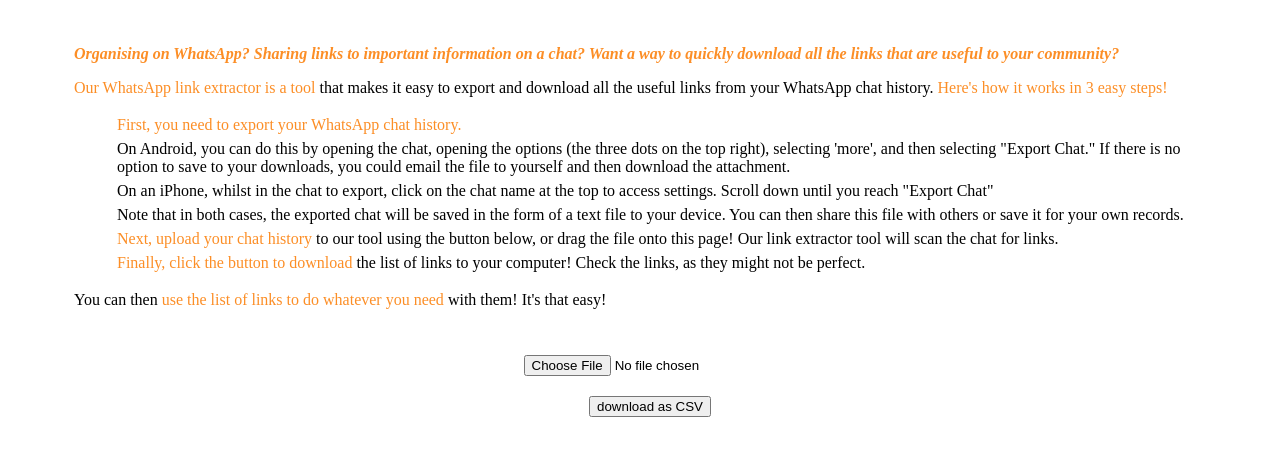
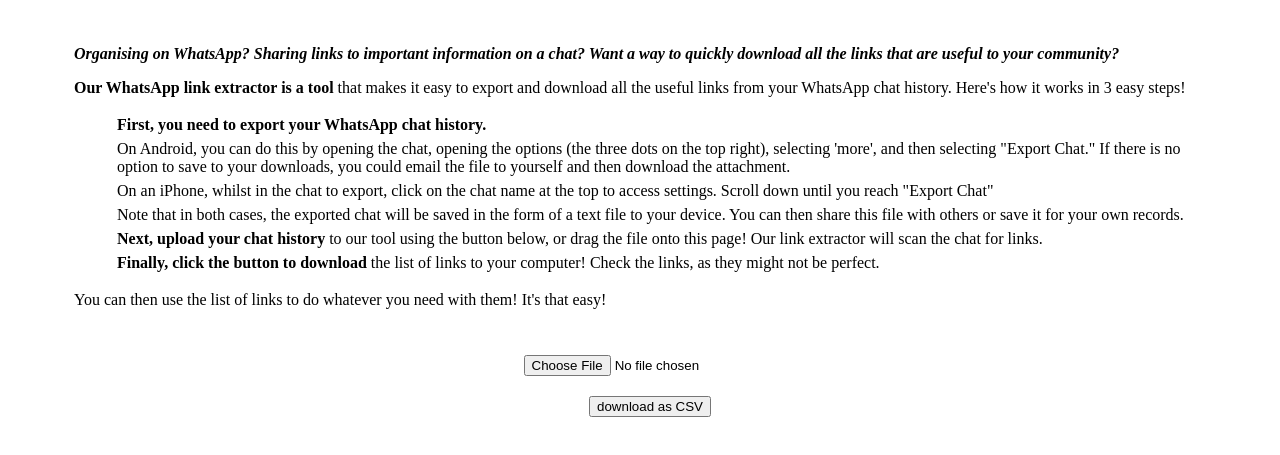
Before and after one commit to CampaignLab/whatsapp-link-extractor, a website: page index.html in a window 1280 px wide. Shown: the part 71-526 px from the top of the page. Drawn offline with Linux system fonts and the light colour scheme.

Commit message:
text all black, some bold

```diff
--- a/index.html
+++ b/index.html
@@ -17,14 +17,13 @@
         your community?
       </p>
       <p>
-        <span class="orange-body">Our WhatsApp link extractor is a tool </span
+        <span class="bold">Our WhatsApp link extractor is a tool </span
         >that makes it easy to export and download all the useful links from
-        your WhatsApp chat history.
-        <span class="orange-body">Here's how it works in 3 easy steps!</span>
+        your WhatsApp chat history. Here's how it works in 3 easy steps!</span
       </p>
       <ol>
         <li>
-          <span class="orange-body"
+          <span class="bold"
             >First, you need to export your WhatsApp chat history.</span
           >
         </li><li>On Android, you can do this by opening the chat, opening the options
@@ -42,20 +41,18 @@
         </li>
 
         <li>
-          <span class="orange-body">Next, upload your chat history</span> to our
-          tool using the button below, or drag the file onto this page! Our link extractor tool will scan
+          <span class="bold">Next, upload your chat history</span> to our
+          tool using the button below, or drag the file onto this page! Our link extractor will scan
           the chat for links.
         </li>
         <li>
-          <span class="orange-body">Finally, click the button to download </span
+          <span class="bold">Finally, click the button to download </span
           >the list of links to your computer! Check the links, as they might not be perfect.
         </li>
       </ol>
       <p>
         You can then
-        <span class="orange-body"
-          >use the list of links to do whatever you need
-        </span>
+          use the list of links to do whatever you need
         with them! It's that easy!
       </p>
     </div>
--- a/styles.css
+++ b/styles.css
@@ -5,7 +5,7 @@
 	width: 100%;
   height: 100%;
   display: flex;
-  align-items: center;
+	align-items: center;
   justify-content: center;
 	margin: 10px;
 }
@@ -28,14 +28,14 @@
 }
 
 .intro {
-	color: #fc8e26;
 	font-weight: bold;
 	font-style: italic;
 }
 
-.orange-body {
-	color: #fc8e26;
+.bold {
+	font-weight: bold;
 }
+
 
 input{
 	margin: 10px;
```
